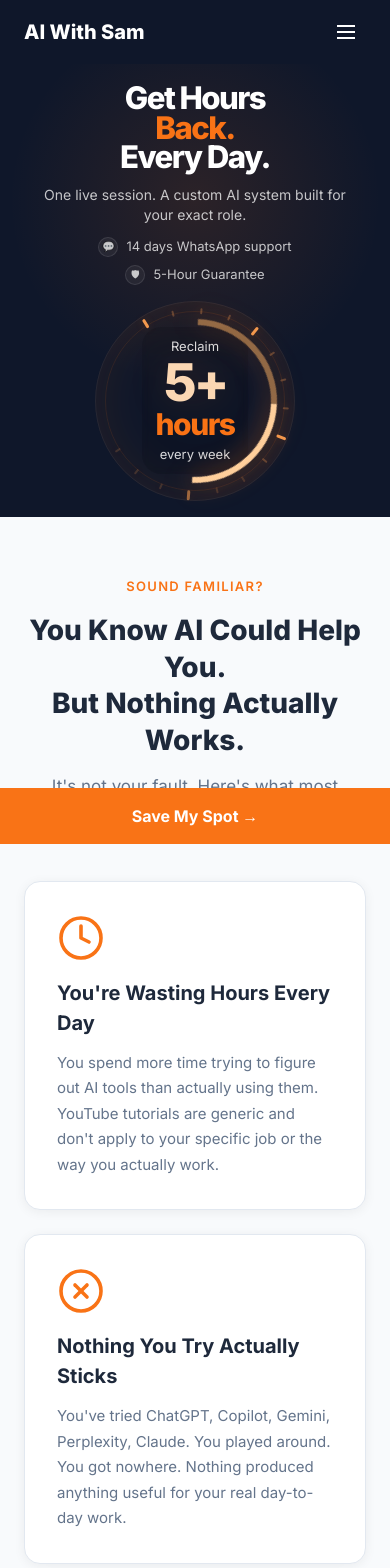
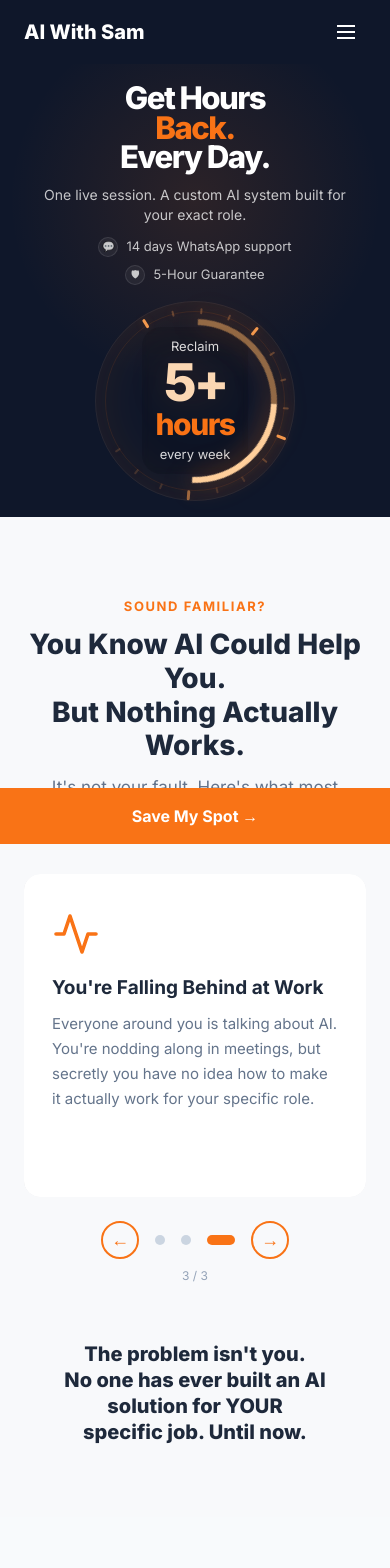
Before and after one commit to samkershner1234-aisk/ai-with-sam, a React (Vite) app: page / in a window 390 px wide. Shown: the top 1568 px of the page. Built offline with nearby package versions, Linux system fonts and the light colour scheme.

Commit message:
Enhance PainSection with carousel and icon updates
Refactor PainSection component to include a carousel for mobile view and improve card rendering with icons.

```diff
--- a/src/components/landing/PainSection.jsx
+++ b/src/components/landing/PainSection.jsx
@@ -1,36 +1,136 @@
-import { useState, useEffect } from "react";
-import { CTA_URL } from "./constants";
-const cards=[
-  {icon:<svg width="48" height="48" viewBox="0 0 24 24" fill="none" stroke=" #F97316" strokeWidth="1.8" strokeLinecap="round" strokeLinejoin="round"><circle cx="12" cy="12" r="10"/><polyline points="12 6 12 12 16 14"/></svg>,title:"You're Wasting Hours Every Day",body:"You spend more time trying to figure out AI tools than actually using them. YouTube tutorials are generic and don't apply to your specific job or the way you actually work."},
-  {icon:<svg width="48" height="48" viewBox="0 0 24 24" fill="none" stroke=" #F97316" strokeWidth="1.8" strokeLinecap="round" strokeLinejoin="round"><circle cx="12" cy="12" r="10"/><line x1="15" y1="9" x2="9" y2="15"/><line x1="9" y1="9" x2="15" y2="15"/></svg>,title:"Nothing You Try Actually Sticks",body:"You've tried ChatGPT, Copilot, Gemini, Perplexity, Claude. You played around. You got nowhere. Nothing produced anything useful for your real day-to-day work."},
-  {icon:<svg width="48" height="48" viewBox="0 0 24 24" fill="none" stroke=" #F97316" strokeWidth="1.8" strokeLinecap="round" strokeLinejoin="round"><path d="M22 12h-4l-3 9L9 3l-3 9H2"/></svg>,title:"You're Falling Behind at Work",body:"Everyone around you is talking about AI. You're nodding along in meetings, but secretly you have no idea how to make it actually work for your specific role."},
+import { useState, useEffect, useRef, useCallback } from "react";
+
+const clockIcon = (
+  <svg width="48" height="48" viewBox="0 0 24 24" fill="none" stroke="#F97316" strokeWidth="1.8" strokeLinecap="round" strokeLinejoin="round">
+    <circle cx="12" cy="12" r="10"/><polyline points="12 6 12 12 16 14"/>
+  </svg>
+);
+const xIcon = (
+  <svg width="48" height="48" viewBox="0 0 24 24" fill="none" stroke="#F97316" strokeWidth="1.8" strokeLinecap="round" strokeLinejoin="round">
+    <circle cx="12" cy="12" r="10"/><line x1="15" y1="9" x2="9" y2="15"/><line x1="9" y1="9" x2="15" y2="15"/>
+  </svg>
+);
+const trendIcon = (
+  <svg width="48" height="48" viewBox="0 0 24 24" fill="none" stroke="#F97316" strokeWidth="1.8" strokeLinecap="round" strokeLinejoin="round">
+    <polyline points="22 12 18 12 15 21 9 3 6 12 2 12"/>
+  </svg>
+);
+
+const cards = [
+  {
+    icon: clockIcon,
+    title: "You're Wasting Hours Every Day",
+    body: "You spend more time trying to figure out AI tools than actually using them. YouTube tutorials are generic and don't apply to your specific job or the way you actually work.",
+  },
+  {
+    icon: xIcon,
+    title: "Nothing You Try Actually Sticks",
+    body: "You've tried ChatGPT, Copilot, Gemini, Perplexity, Claude. You played around. You got nowhere. Nothing produced anything useful for your real day-to-day work.",
+  },
+  {
+    icon: trendIcon,
+    title: "You're Falling Behind at Work",
+    body: "Everyone around you is talking about AI. You're nodding along in meetings, but secretly you have no idea how to make it actually work for your specific role.",
+  },
 ];
+
 export default function PainSection() {
-const [isMobile, setIsMobile] = useState(window.innerWidth <= 768);
+  const [current, setCurrent] = useState(0);
+  const [paused, setPaused] = useState(false);
+  const intervalRef = useRef(null);
+
+  const next = useCallback(() => {
+    setCurrent(prev => (prev + 1) % cards.length);
+  }, []);
+
+  const prev = useCallback(() => {
+    setCurrent(prev => (prev - 1 + cards.length) % cards.length);
+  }, []);
+
+  const goTo = useCallback((idx) => {
+    setCurrent(idx);
+    setPaused(true);
+    clearInterval(intervalRef.current);
+    intervalRef.current = setInterval(next, 3000);
+  }, [next]);
+
+  const handleArrow = useCallback((dir) => {
+    setPaused(false);
+    if (dir === 'next') next(); else prev();
+    clearInterval(intervalRef.current);
+    intervalRef.current = setInterval(next, 3000);
+  }, [next, prev]);
+
   useEffect(() => {
-const handleResize = () => setIsMobile(window.innerWidth <= 768);
-window.addEventListener("resize", handleResize);
-return () => window.removeEventListener("resize", handleResize);
-}, []);
+    if (!paused) {
+      intervalRef.current = setInterval(next, 3000);
+    }
+    return () => clearInterval(intervalRef.current);
+  }, [paused, next]);
+
   return (
-    <section style={{background:" #F8FAFC",padding:isMobile?"60px 24px":"100px 24px"}}>
-    <div style={{maxWidth:"1100px",margin:"0 auto"}}>
-    <p style={{fontSize:"13px",fontWeight:600,letterSpacing:"0.1em",color:" #F97316",textTransform:"uppercase",textAlign:"center",marginBottom:"16px"}}>Sound Familiar?</p>
-    <h2 style={{fontSize:"clamp(28px,4vw,40px)",fontWeight:800,color:" #1E293B",textAlign:"center",lineHeight:1.3,marginBottom:"16px"}}>You Know AI Could Help You.<br/>But Nothing Actually Works.</h2>
-    <p style={{color:" #64748B",fontSize:"17px",textAlign:"center",maxWidth:"600px",margin:"0 auto 56px"}}>It's not your fault. Here's what most working professionals are dealing with:</p>
-    <div style={{display:"grid",gridTemplateColumns:"repeat(3,1fr)",gap:"24px",marginBottom:"56px"}} className="pg">
-      {cards.map((c,i)=><div key={i} style={{background:" #FFFFFF",border:"1px solid #E2E8F0",borderRadius:"16px",padding:"32px",boxShadow:"0 2px 12px rgba(0,0,0,0.06)"}}>
-      <div style={{marginBottom:"16px"}}>{c.icon}</div>
-      <h3 style={{fontWeight:700,color:" #1E293B",fontSize:"20px",marginBottom:"12px"}}>{c.title}</h3>
-      <p style={{color:" #64748B",fontSize:"15px",lineHeight:1.7}}>{c.body}</p>
-      </div>)}
+    <section style={{background:"#f8f9fb", padding:"80px 0 72px"}}>
+      <div style={{maxWidth:1100,margin:"0 auto",padding:"0 24px"}}>
+        {/* Header */}
+        <p style={{color:"#F97316",fontWeight:700,letterSpacing:"0.12em",textTransform:"uppercase",fontSize:13,textAlign:"center",marginBottom:12}}>SOUND FAMILIAR?</p>
+        <h2 style={{fontSize:"clamp(28px,4vw,40px)",fontWeight:800,color:"#1E293B",textAlign:"center",lineHeight:1.2,marginBottom:12}}>
+          You Know AI Could Help You.<br/>But Nothing Actually Works.
+        </h2>
+        <p style={{color:"#64748B",textAlign:"center",fontSize:17,marginBottom:48}}>
+          It's not your fault. Here's what most working professionals are dealing with:
+        </p>
+
+        {/* Desktop: 3 cards in a row */}
+        <div className="pain-desktop-grid">
+          {cards.map((c, i) => (
+            <div key={i} style={{background:"#fff",borderRadius:16,padding:"36px 28px",boxShadow:"0 2px 16px rgba(0,0,0,0.07)",flex:1}}>
+              <div style={{marginBottom:18}}>{c.icon}</div>
+              <h3 style={{fontWeight:700,fontSize:19,color:"#1E293B",marginBottom:12,lineHeight:1.3}}>{c.title}</h3>
+              <p style={{color:"#64748B",fontSize:15,lineHeight:1.65}}>{c.body}</p>
             </div>
-    <div style={{textAlign:"center"}}>
-    <p style={{fontSize:"clamp(22px,3vw,28px)",fontWeight:800,color:" #1E293B",maxWidth:"700px",margin:"0 auto 32px",lineHeight:1.4}}>The problem isn't you.<br/>No one has ever built an AI solution for YOUR specific job. Until now.</p>
-    <a href={CTA_URL} target="_blank" rel="noopener noreferrer" style={{display:"inline-block",background:" #F97316",color:" #FFFFFF",fontWeight:700,fontSize:"17px",padding:"18px 36px",borderRadius:"50px",textDecoration:"none"}}>Book Your Free 20-Minute Call</a>
+          ))}
+        </div>
+
+        {/* Mobile: carousel */}
+        <div className="pain-mobile-carousel">
+          <div style={{position:"relative",overflow:"hidden",borderRadius:16}}>
+            {/* Cards wrapper */}
+            <div style={{display:"flex",transition:"transform 0.4s cubic-bezier(0.4,0,0.2,1)",transform:`translateX(-${current * 100}%)`}}>
+              {cards.map((c, i) => (
+                <div key={i} style={{minWidth:"100%",background:"#fff",borderRadius:16,padding:"36px 28px",boxShadow:"0 2px 16px rgba(0,0,0,0.07)",boxSizing:"border-box"}}>
+                  <div style={{marginBottom:18}}>{c.icon}</div>
+                  <h3 style={{fontWeight:700,fontSize:19,color:"#1E293B",marginBottom:12,lineHeight:1.3}}>{c.title}</h3>
+                  <p style={{color:"#64748B",fontSize:15,lineHeight:1.65}}>{c.body}</p>
+                </div>
+              ))}
             </div>
           </div>
-    <style>{`@media(max-width:768px){.pg{grid-template-columns:1fr!important}}`}</style>
+
+          {/* Controls: arrows + dots */}
+          <div style={{display:"flex",alignItems:"center",justifyContent:"center",gap:16,marginTop:24}}>
+            <button onClick={() => handleArrow('prev')} aria-label="Previous" style={{width:38,height:38,borderRadius:"50%",border:"2px solid #F97316",background:"transparent",color:"#F97316",fontSize:18,cursor:"pointer",display:"flex",alignItems:"center",justifyContent:"center",fontWeight:700,transition:"all 0.2s"}}>&#8592;</button>
+            {cards.map((_, i) => (
+              <button key={i} onClick={() => goTo(i)} aria-label={`Go to slide ${i+1}`} style={{width: i===current?28:10,height:10,borderRadius:5,border:"none",background: i===current?"#F97316":"#CBD5E1",cursor:"pointer",transition:"all 0.3s",padding:0}}/>
+            ))}
+            <button onClick={() => handleArrow('next')} aria-label="Next" style={{width:38,height:38,borderRadius:"50%",border:"2px solid #F97316",background:"transparent",color:"#F97316",fontSize:18,cursor:"pointer",display:"flex",alignItems:"center",justifyContent:"center",fontWeight:700,transition:"all 0.2s"}}>&#8594;</button>
+          </div>
+          <p style={{textAlign:"center",fontSize:12,color:"#94A3B8",marginTop:8}}>{current + 1} / {cards.length}</p>
+        </div>
+
+        {/* Bottom CTA text */}
+        <p style={{textAlign:"center",fontSize:"clamp(20px,3vw,28px)",fontWeight:800,color:"#1E293B",marginTop:56,lineHeight:1.3}}>
+          The problem isn't you.<br/>No one has ever built an AI solution for YOUR<br/>specific job. Until now.
+        </p>
+      </div>
+
+      <style>{`
+        .pain-desktop-grid { display: flex; gap: 24px; }
+        .pain-mobile-carousel { display: none; }
+        @media (max-width: 767px) {
+          .pain-desktop-grid { display: none; }
+          .pain-mobile-carousel { display: block; }
+        }
+      `}</style>
     </section>
   );
 }
```
Lines whose indentation alone changed are shown as unchanged.
